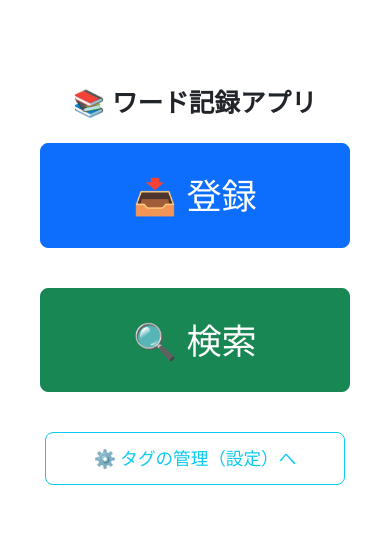
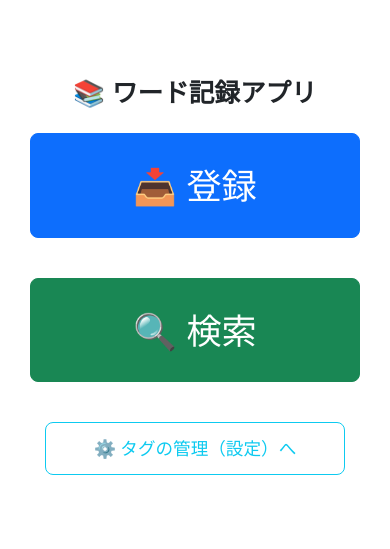
Before and after one commit to beetle-oshiro/study, a Flask app: page / in a window 390 px wide. Shown: the top 549 px of the page. Run offline with Flask 3, Linux system fonts and the light colour scheme.

Commit message:
UI調整：トップページのボタン拡大など12回目

```diff
--- a/static/style.css
+++ b/static/style.css
@@ -50,7 +50,7 @@ h1 {
 @media (max-width: 576px) {
     .container {
         /* スマホだけ padding を少なくする */
-        padding: 40px !important;
+        padding: 30px !important;
         /* Bootstrap の mt-5 を打ち消す */
         /* margin-top: 0 !important; */
     }
```
